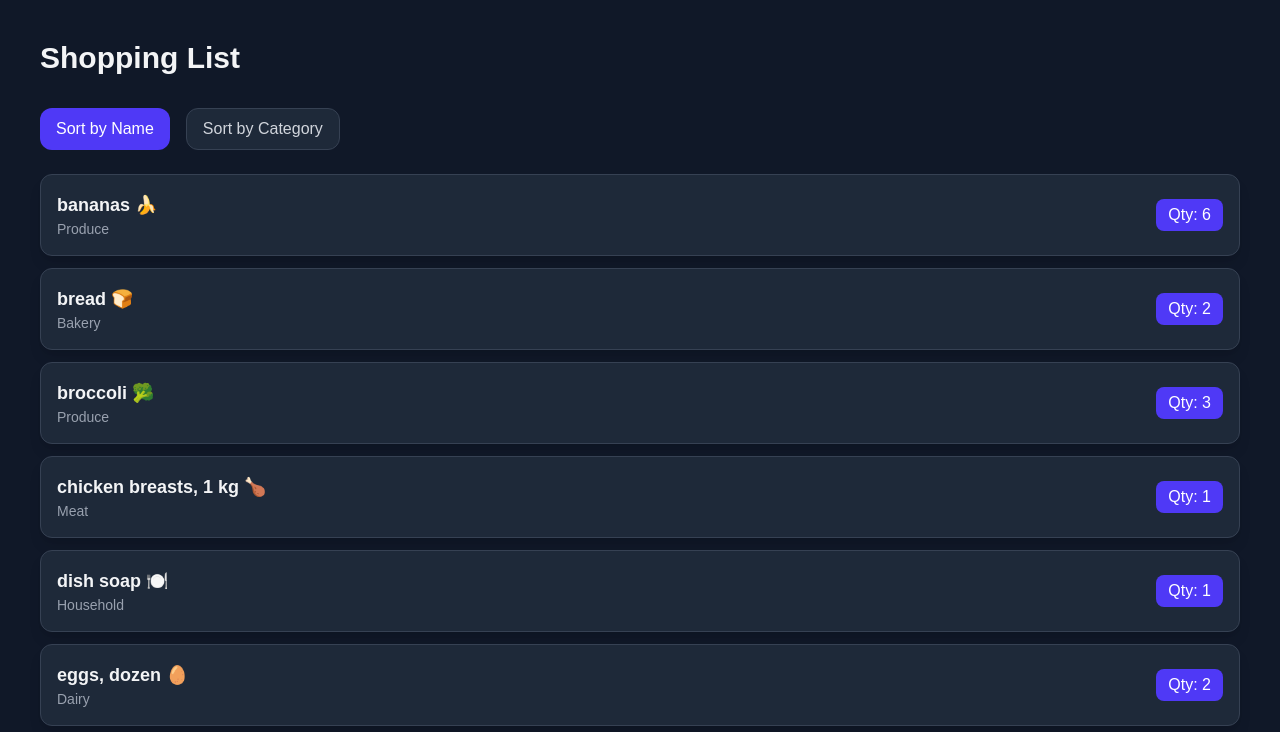
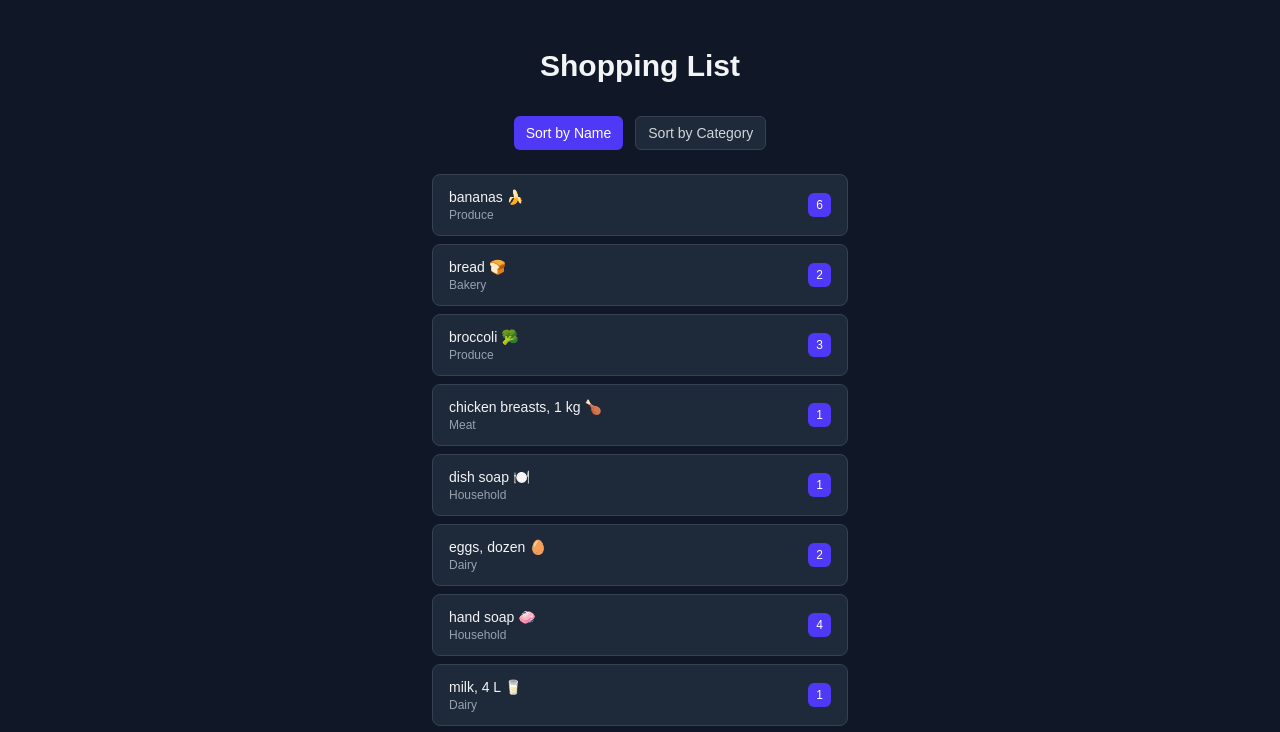
Before and after one commit to AsadSait1998/cprg306-assignments, a Next.js app: page /week-5 in a window 1280 px wide. Shown: the top 732 px of the page. Built offline with nearby package versions, Linux system fonts and the light colour scheme.

Commit message:
maybefinal?

```diff
--- a/app/week-5/item-list.js
+++ b/app/week-5/item-list.js
@@ -15,11 +15,11 @@ export default function ItemList() {
 
   return (
     <div className="space-y-6">
-      {/* Buttons */}
-      <div className="flex gap-4">
+      {/* Sort Buttons */}
+      <div className="flex gap-3 justify-center">
         <button
           onClick={() => setSortBy("name")}
-          className={`px-4 py-2 rounded-xl font-medium transition ${
+          className={`px-3 py-1.5 text-sm rounded-md transition ${
             sortBy === "name"
               ? "bg-indigo-600 text-white"
               : "bg-gray-800 text-gray-300 border border-gray-700 hover:bg-gray-700"
@@ -30,7 +30,7 @@ export default function ItemList() {
 
         <button
           onClick={() => setSortBy("category")}
-          className={`px-4 py-2 rounded-xl font-medium transition ${
+          className={`px-3 py-1.5 text-sm rounded-md transition ${
             sortBy === "category"
               ? "bg-indigo-600 text-white"
               : "bg-gray-800 text-gray-300 border border-gray-700 hover:bg-gray-700"
@@ -41,7 +41,7 @@ export default function ItemList() {
       </div>
 
       {/* Items */}
-      <ul className="space-y-3">
+      <ul className="space-y-2">
         {sortedItems.map((item) => (
           <Item
             key={item.id}
--- a/app/week-5/item.js
+++ b/app/week-5/item.js
@@ -1,13 +1,13 @@
 export default function Item({ name, quantity, category }) {
   return (
-    <li className="bg-gray-800 border border-gray-700 rounded-xl p-4 flex justify-between items-center shadow-lg">
+    <li className="bg-gray-800 border border-gray-700 rounded-lg px-4 py-3 flex justify-between items-center hover:bg-gray-700 transition">
       <div>
-        <p className="font-semibold text-lg text-gray-100">{name}</p>
-        <p className="text-sm text-gray-400 capitalize">{category}</p>
+        <p className="font-medium text-sm">{name}</p>
+        <p className="text-xs text-gray-400 capitalize">{category}</p>
       </div>
 
-      <span className="bg-indigo-600 text-white px-3 py-1 rounded-lg font-medium">
-        Qty: {quantity}
+      <span className="bg-indigo-600 text-white text-xs px-2 py-1 rounded-md">
+        {quantity}
       </span>
     </li>
   );
--- a/app/week-5/page.js
+++ b/app/week-5/page.js
@@ -2,10 +2,14 @@ import ItemList from "./item-list";
 
 export default function Page() {
   return (
-    <main className="min-h-screen bg-gray-900 text-gray-100 p-10">
-      <h1 className="text-3xl font-bold mb-8">Shopping List</h1>
+    <main className="min-h-screen bg-gray-900 text-gray-100 py-12">
+      <div className="max-w-md mx-auto px-4">
+        <h1 className="text-3xl font-bold mb-8 text-center">
+          Shopping List
+        </h1>
 
-      <ItemList />
+        <ItemList />
+      </div>
     </main>
   );
 }
```
